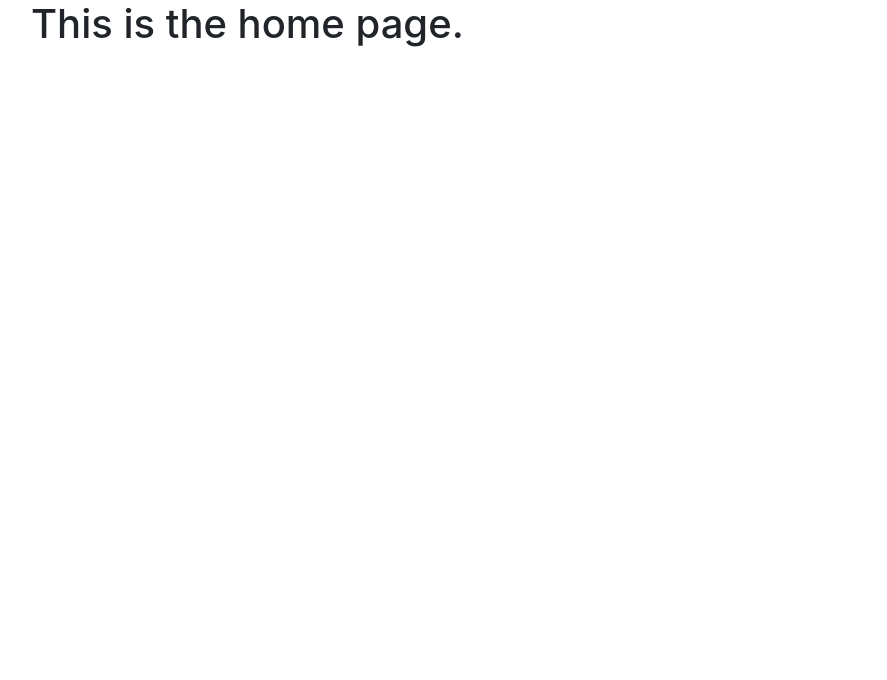
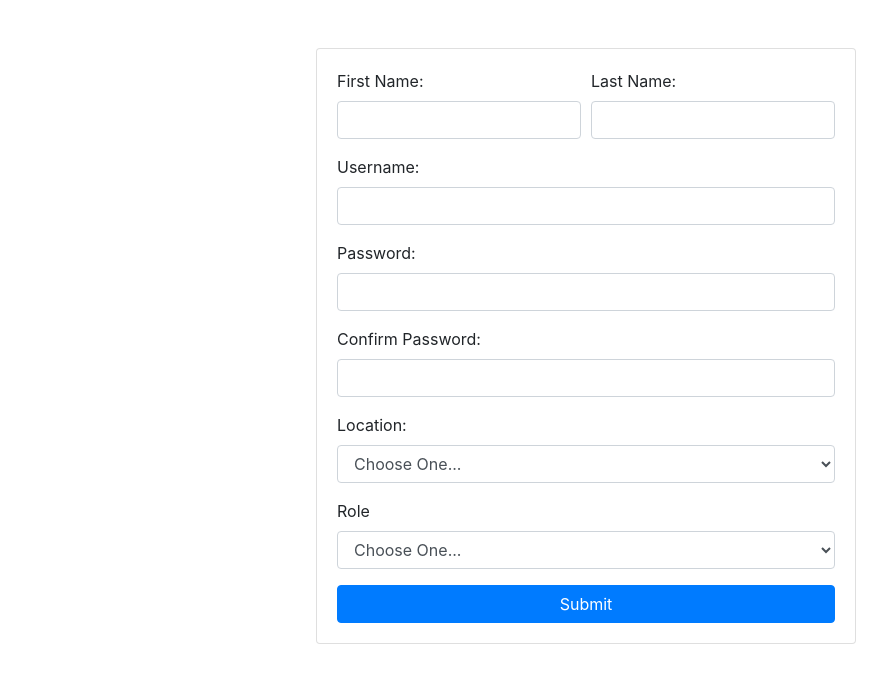
Before and after one commit to lwerner27/session-test-app, a React (Create React App) app in the folder client/: page /registration in a window 1280 px wide. Shown: the top 680 px of the page, without its empty margins (54-941 px from the left). Built offline with nearby package versions, Linux system fonts and the light colour scheme.

Commit message:
Built the registration page, updated the user model.

```diff
--- a/client/src/App.js
+++ b/client/src/App.js
@@ -2,6 +2,7 @@ import React from 'react';
 import { Switch, Route } from 'react-router-dom';
 
 import Home from './pages/Home';
+import Registration from './pages/Registration';
 
 class App extends React.Component {
     constructor(props) {
@@ -13,6 +14,9 @@ class App extends React.Component {
         return (
             <div className='App'>
                 <Switch>
+                    <Route path='/registration'>
+                        <Registration />
+                    </Route>
                     <Route path='/'>
                         <Home />
                     </Route>
--- /dev/null
+++ b/client/src/pages/Registration.js
@@ -0,0 +1,127 @@
+import React from 'react';
+
+const Registration = () => {
+    return (
+        <div className='container'>
+            <div className='row mt-5 justify-content-center'>
+                <div className='col-md-6 col-sm-12'>
+                    <div className='card'>
+                        <div className='card-body'>
+                            <form>
+                                <div className='form-row'>
+                                    <div className='form-group col-md-6 col-sm-12'>
+                                        <label htmlFor='fistName'>
+                                            First Name:
+                                        </label>
+                                        <input
+                                            type='text'
+                                            id='firstName'
+                                            className='form-control'
+                                            name='firstName'
+                                        />
+                                    </div>
+                                    <div className='form-group col-md-6 col-sm-12'>
+                                        <label htmlFor='lastName'>
+                                            Last Name:
+                                        </label>
+                                        <input
+                                            className='form-control'
+                                            type='text'
+                                            name='lastName'
+                                            id='lastName'
+                                        />
+                                    </div>
+                                </div>
+                                <div className='form-row'>
+                                    <div className='form-group col'>
+                                        <label htmlFor='username'>
+                                            Username:
+                                        </label>
+                                        <input
+                                            type='text'
+                                            className='form-control'
+                                            name='username'
+                                            id='username'
+                                        />
+                                    </div>
+                                </div>
+                                <div className='form-row'>
+                                    <div className='form-group col'>
+                                        <label htmlFor='password'>
+                                            Password:
+                                        </label>
+                                        <input
+                                            type='password'
+                                            className='form-control'
+                                            name='password'
+                                            id='password'
+                                        />
+                                    </div>
+                                </div>
+                                <div className='form-row'>
+                                    <div className='form-group col'>
+                                        <label htmlFor='confirmPassword'>
+                                            Confirm Password:
+                                        </label>
+                                        <input
+                                            type='password'
+                                            className='form-control'
+                                            name='confirmPassword'
+                                            id='confirmPassword'
+                                        />
+                                    </div>
+                                </div>
+                                <div className='form-row'>
+                                    <div className='form-group col'>
+                                        <label htmlFor='location'>
+                                            Location:
+                                        </label>
+                                        <select
+                                            id='location'
+                                            name='location'
+                                            className='form-control'
+                                            defaultValue='Choose One...'
+                                        >
+                                            <option disabled>
+                                                Choose One...
+                                            </option>
+                                            <option value='MEL'>MEL</option>
+                                            <option value='KEL'>KEL</option>
+                                            <option value='PEL'>PEL</option>
+                                        </select>
+                                    </div>
+                                </div>
+                                <div className='form-row'>
+                                    <div className='form-group col'>
+                                        <label htmlFor='role'>Role</label>
+                                        <select
+                                            id='role'
+                                            name='role'
+                                            className='form-control'
+                                            defaultValue='Choose One...'
+                                        >
+                                            <option disabled>
+                                                Choose One...
+                                            </option>
+                                            <option value='Administrator'>
+                                                Administrator
+                                            </option>
+                                            <option value='Standard User'>
+                                                Standard User
+                                            </option>
+                                        </select>
+                                    </div>
+                                </div>
+                                <button className='btn btn-primary btn-block'>
+                                    Submit
+                                </button>
+                            </form>
+                        </div>
+                    </div>
+                </div>
+            </div>
+        </div>
+    );
+};
+
+export default Registration;
```
Also changed, not shown: 1 other file (tests, documents, lock files or other folders).
